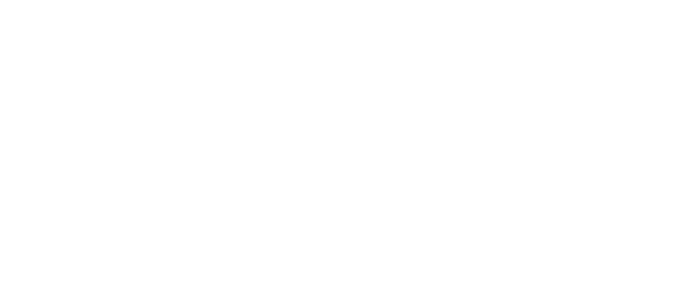
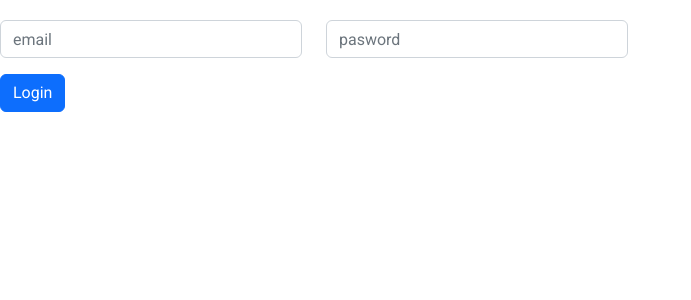
Before and after one commit to elioraymundod/Organizador-tareas, an Angular app in the folder organizador-tareas/: page /login in a window 1280 px wide. Before the commit this address led to /. Shown: the top 300 px of the page, without its empty margins (0-691 px from the left). Built offline with nearby package versions, Linux system fonts and the light colour scheme.

Commit message:
Agrego login simple

```diff
--- a/organizador-tareas/src/app/app-routing.module.ts
+++ b/organizador-tareas/src/app/app-routing.module.ts
@@ -1,6 +1,7 @@
 import { NgModule } from '@angular/core';
 import { RouterModule, Routes } from '@angular/router';
 import { BoardComponent } from './board/board/board.component';
+import { LoginComponent } from './login/login.component';
 import { TableroPrincipalComponent } from './tablero-principal/tablero-principal.component';
 import { TablerosComponent } from './tableros/tableros.component';
 
@@ -9,6 +10,11 @@
     path: 'tablero-principal',
     component: TableroPrincipalComponent
   },
+
+  {
+    path:'login',component:LoginComponent
+  },
+
   {
     path: 'tablero/:codigo_tablero',
     component: BoardComponent
--- a/organizador-tareas/src/app/app.module.ts
+++ b/organizador-tareas/src/app/app.module.ts
@@ -19,12 +19,15 @@
 import { DialogComponent } from './components/dialog/dialog/dialog.component';
 import { DialogBodyComponent } from './components/dialog/dialog-body/dialog-body.component';
 import { BoardModule } from './board/board.module';
+import { LoginComponent } from './login/login.component';
+
 
 @NgModule({
   declarations: [
     AppComponent,
     TableroPrincipalComponent,
     TablerosComponent,
+    LoginComponent,
   ],
   imports: [
     BrowserModule,
--- /dev/null
+++ b/organizador-tareas/src/app/login/login.component.html
@@ -0,0 +1,30 @@
+<div>
+    <br/>
+  <form class="form-group row">
+
+    <div class="form-group col-md-3">
+
+        <input type="email" name="email" placeholder="email"class="form-control">
+
+
+    </div>
+
+    <div class="form-group col-md-3">
+
+        <input type="password" name="pasword" placeholder="pasword"class="form-control">
+
+    </div>
+
+    <br/><br/>
+
+    <div>
+
+        <button type="submit"class="btn btn-primary">Login</button>
+
+    </div>
+
+  </form>
+
+
+
+</div>
--- /dev/null
+++ b/organizador-tareas/src/app/login/login.component.ts
@@ -0,0 +1,15 @@
+import { Component, OnInit } from '@angular/core';
+
+@Component({
+  selector: 'app-login',
+  templateUrl: './login.component.html',
+  styleUrls: ['./login.component.css']
+})
+export class LoginComponent implements OnInit {
+
+  constructor() { }
+
+  ngOnInit(): void {
+  }
+
+}
```
Also changed, not shown: organizador-tareas/src/app/login/login.component.css (added), 1 other file (tests, documents, lock files or other folders).
